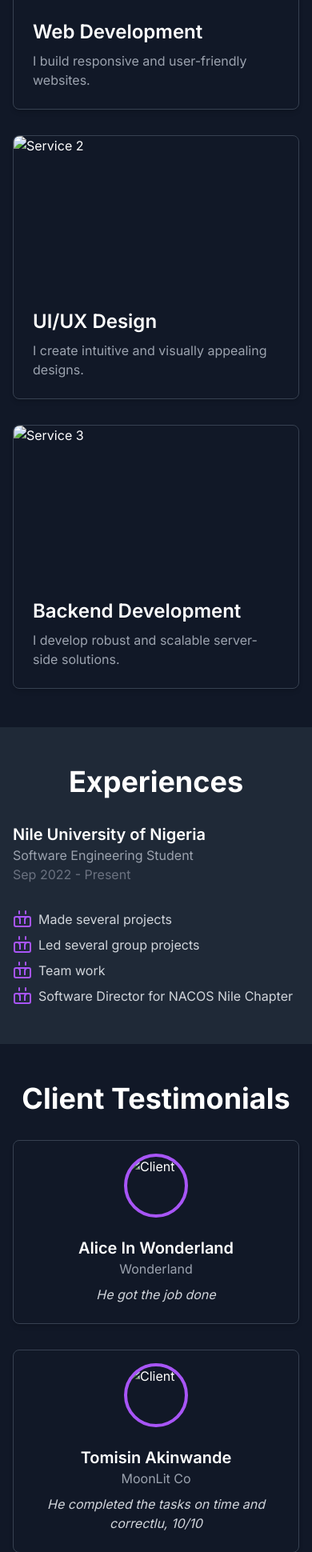
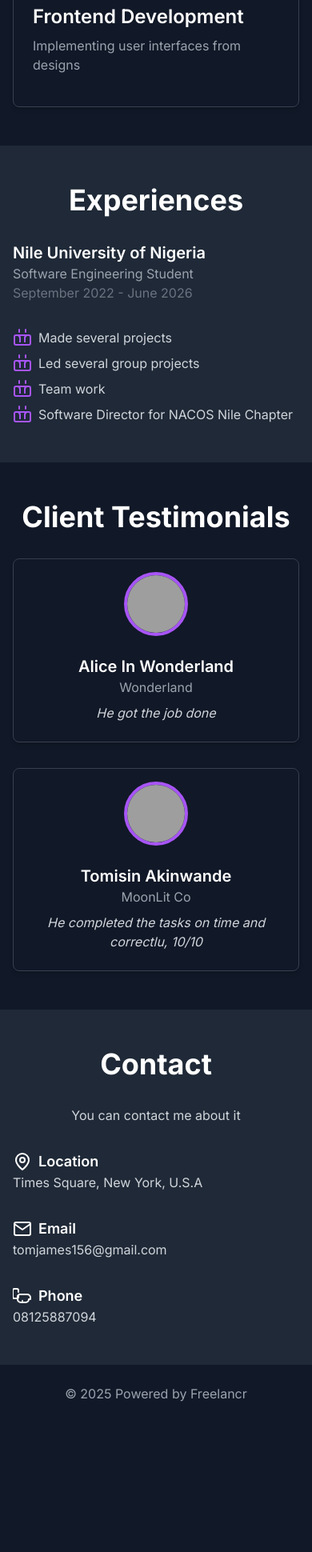
Before and after one commit to tomjames156/showyy, a Flask app: page /profile/tom1/ in a window 390 px wide. Shown: the part 2099-4039 px from the top of the page at 80% size. After the commit the page ends 3851 px from the top, so only its background shows below. Run offline with Flask 3, Linux system fonts and the light colour scheme; parts of the project's set-up code (start-up, migrations or seed data) failed here and were passed over; some libraries are stand-ins or nearby versions; grey boxes are pictures that could not be loaded.

Commit message:
updated portfolio page

```diff
--- a/backend/templates/portfolio.html
+++ b/backend/templates/portfolio.html
@@ -21,47 +21,70 @@
             </div>
         </div>
         <div class="flex gap-4">
-            <a href="#" class="text-gray-400 hover:text-purple-500 transition-colors" aria-label="GitHub">
+            {% if profile.portfolio.social_links %}
+                {% for link in profile.portfolio.social_links %}
+                    {% if link.link_type == 'GitHub' %}
+                        <a target="_blank" href="{{link.link_value}}" class="text-gray-400 hover:text-purple-500 transition-colors" aria-label="GitHub">
                             <svg xmlns="http://www.w3.org/2000/svg" width="24" height="24" viewBox="0 0 24 24" fill="none" stroke="currentColor" stroke-width="2" stroke-linecap="round" stroke-linejoin="round" class="lucide lucide-github"><path d="M15 22v-4a4.8 4.8 0 0 0-1-3.5c3 0 6-2 6-5.5.08-1.25-.27-2.48-1-3.5.28-1.15.28-2.35 0-3.5 0 0-1 0-3 1.5-2.64-.5-5.36-.5-8 0C6 2 5 2 5 2c-.3 1.15-.3 2.35 0 3.5A5.403 5.403 0 0 0 4 9c0 3.5 3 5.5 6 5.5-.39.49-.68 1.3-.87 2.23a4 4 0 0 1-1.13 1.27V22"></path></svg>
                         </a>
-            <a href="#" class="text-gray-400 hover:text-purple-500 transition-colors" aria-label="LinkedIn">
+                    {% endif %}
+                    {% if link.link_type == 'Linkedin' %}
+                        <a target="_blank" href="{{link.link_value}}" class="text-gray-400 hover:text-purple-500 transition-colors" aria-label="LinkedIn">
                             <svg xmlns="http://www.w3.org/2000/svg" width="24" height="24" viewBox="0 0 24 24" fill="none" stroke="currentColor" stroke-width="2" stroke-linecap="round" stroke-linejoin="round" class="lucide lucide-linkedin"><path d="M16 8a6 6 0 0 1 6 6v7h-4v-7a2 2 0 0 0-2-2 2 2 0 0 0-2 2v7h-4v-7a6 6 0 0 1 6-6z"></path><rect width="4" height="12" x="2" y="9"></rect><circle cx="4" cy="4" r="2"></circle></svg>
                         </a>
-             <a href="#" class="text-gray-400 hover:text-purple-500 transition-colors" aria-label="Facebook">
+                    {% endif %}
+                    {% if link.link_type == 'Facebook' %}
+                        <a target="_blank" href={{link.link_value}} class="text-gray-400 hover:text-purple-500 transition-colors" aria-label="Facebook">
                             <svg xmlns="http://www.w3.org/2000/svg" width="24" height="24" viewBox="0 0 24 24" fill="none" stroke="currentColor" stroke-width="2" stroke-linecap="round" stroke-linejoin="round" class="lucide lucide-facebook"><path d="M18 2h-3a5 5 0 0 0-5 5v3H7v4h3v8h4v-8h3l1-4h-4V7a1 1 0 0 1 1-1h3z"></path></svg>
                         </a>
-            <a href="#" class="text-gray-400 hover:text-purple-500 transition-colors" aria-label="Instagram">
-                <svg xmlns="http://www.w3.org/2000/svg" width="24" height="24" viewBox="0 0 24 24" fill="none" stroke="currentColor" stroke-width="2" stroke-linecap="round" stroke-linejoin="round" class="lucide lucide-instagram"><path d="M4 4h16c1.1 0 2-.9 2-2s-.9-2-2-2H4c-1.1 0-2 .9-2 2s.9 2 2 2z"></path><rect width="6" height="6" x="8" y="8" rx="1.5"></rect><path d="M16.64 4.16h.01"></path></svg>
-            </a>
+                    {% endif %}
+                {% endfor %}
+            {% else %}
+                <p>No Social Media yet</p>
+            {% endif %}
         </div>
-        <a href="#" class="mt-4 md:mt-0">
+        {% if profile.portfolio.resume%}
+            <a target="_blank" download href="{{url_for('static', filename='docs/' + profile.portfolio.resume )}}" class="mt-4 md:mt-0">
                 <button class="bg-transparent hover:bg-purple-500 text-purple-400 hover:text-white border border-purple-500/50 px-6 py-2 rounded-md transition-colors">
                     <svg xmlns="http://www.w3.org/2000/svg" width="24" height="24" viewBox="0 0 24 24" fill="none" stroke="currentColor" stroke-width="2" stroke-linecap="round" stroke-linejoin="round" class="lucide lucide-file mr-2"><path d="M6 2v7a3 3 0 0 0 3 3h9v10a2 2 0 0 1-2 2H6a2 2 0 0 1-2-2V2z"></path><path d="M14 2v7h7"></path></svg>
                     Resume
                 </button>
             </a>
+        {% endif %}
     </header>
 
     <section class="container mx-auto px-4 py-12">
         <h2 class="text-4xl font-bold mb-8 text-center">About Me</h2>
         <div class="flex flex-col md:flex-row items-center gap-8">
-            <img src="https://via.placeholder.com/400x300" alt="About Me" class="w-full md:w-1/2 rounded-lg shadow-lg">
+            {% if profile.portfolio.profile_pic %}
+                <img src="{{ url_for('static', filename='images/'+ profile.portfolio.profile_pic) }}" alt="Profile" class="w-full md:w-1/2 rounded-lg shadow-lg">
+            {% else %}
+                <img src="{{ url_for('static', filename='images/'+ 'default_usr.jpg') }}" alt="Profile" class="w-full md:w-1/2 rounded-lg shadow-lg">
+            {% endif %}
             <div class="md:w-1/2 space-y-4">
+                {% if profile.about_section.paragraph1 %}
                     <p class="text-gray-300">
-                    I'm a passionate developer with experience in building web applications. I love turning ideas into reality using code.
+                        {{profile.about_section.paragraph1}}
                     </p>
+                {% endif %}
+                {% if profile.about_section.paragaph2 %}
                     <p class="text-gray-300">
-                    I have worked on various projects, from small websites to complex web applications. My goal is to create efficient, scalable, and user-friendly solutions.
+                        {{profile.about_section.paragraph2}}
                     </p>
-                <p class="text-gray-400">
-                    Here are some of the technologies I work with:
+                {% endif %}
+                {% if profile.about_section.skills_intro %}
+                    <p class="text-gray-300">
+                        {{profile.about_section.skills_intro}}
                     </p>
+                {% endif %}
                 <div class="flex flex-wrap gap-2">
-                    <span class="bg-purple-500/20 text-purple-300 border border-purple-500/50 px-3 py-1 rounded-full text-sm">ReactJS</span>
-                    <span class="bg-purple-500/20 text-purple-300 border border-purple-500/50 px-3 py-1 rounded-full text-sm">Flask</span>
-                    <span class="bg-purple-500/20 text-purple-300 border border-purple-500/50 px-3 py-1 rounded-full text-sm">NextJS</span>
-                    <span class="bg-purple-500/20 text-purple-300 border border-purple-500/50 px-3 py-1 rounded-full text-sm">Firebase</span>
-                    <span class="bg-purple-500/20 text-purple-300 border border-purple-500/50 px-3 py-1 rounded-full text-sm">Node.js</span>
+                    {% if profile.about_section.tools %}
+                        {% for tool in profile.about_section.tools %}
+                        <span class="bg-purple-500/20 text-purple-300 border border-purple-500/50 px-3 py-1 rounded-full text-sm">{{tool.name}}</span>
+                        {% endfor %}
+                    {% else %}
+                        <p>Nothing About Me</p>
+                    {% endif %}
                 </div>
             </div>
         </div>
@@ -71,67 +94,63 @@
         <div class="container mx-auto px-4">
             <h2 class="text-4xl font-bold mb-8 text-center">Projects</h2>
             <div class="grid grid-cols-1 md:grid-cols-2 gap-8">
+                {% if profile.projects %}
+                    {% for project in profile.projects %}
                     <div class="bg-gray-900 border border-gray-700 rounded-lg shadow-md hover:border-purple-500 transition-colors">
-                    <img src="https://via.placeholder.com/600x400" alt="Project 1" class="w-full h-48 object-cover rounded-t-lg">
+                        {% if project.image %}
+                            <img src="{{ url_for('static', filename='images/'+ project.image) }}" alt={{project.name}} class="w-full h-48 object-cover rounded-t-lg">
+                        {% else %}
+                            <img src="{{ url_for('static', filename='images/'+ 'default_picture.jpg') }}" alt={{project.name}} class="w-full h-48 object-cover rounded-t-lg">
+                        {% endif %}
                         <div class="p-6">
-                        <h3 class="text-2xl font-semibold mb-2">Project 1</h3>
+                            <h3 class="text-2xl font-semibold mb-2">{{ project.name }}</h3>
                             <p class="text-gray-400 mb-4">
-                            A brief description of the project.  This project was a tourism web application.
+                                {{ project.description }}
                             </p>
                             <div class="flex flex-wrap gap-2">
-                            <span class="bg-purple-500/20 text-purple-300 border border-purple-500/50 px-3 py-1 rounded-full text-sm">ReactJS</span>
-                            <span class="bg-purple-500/20 text-purple-300 border border-purple-500/50 px-3 py-1 rounded-full text-sm">Tailwind CSS</span>
+                                {% if project.tools %}
+                                    {% for tool in project.tools%}
+                                        <span class="bg-purple-500/20 text-purple-300 border border-purple-500/50 px-3 py-1 rounded-full text-sm">{{ tool.name }}</span>
+                                    {% endfor %}
+                                {% else %}
+                                    <span class="bg-purple-500/20 text-purple-300 border border-purple-500/50 px-3 py-1 rounded-full text-sm">No Tools Added</span>
+                                {% endif %}
                             </div>
                         </div>
                     </div>
-                <div class="bg-gray-900 border border-gray-700 rounded-lg shadow-md hover:border-purple-500 transition-colors">
-                    <img src="https://via.placeholder.com/600x400" alt="Project 2" class="w-full h-48 object-cover rounded-t-lg">
-                    <div class="p-6">
-                        <h3 class="text-2xl font-semibold mb-2">Project 2</h3>
-                        <p class="text-gray-400 mb-4">
-                            Another project description.  This was a freelance portfolio showcase.
-                        </p>
-                        <div class="flex flex-wrap gap-2">
-                            <span class="bg-purple-500/20 text-purple-300 border border-purple-500/50 px-3 py-1 rounded-full text-sm">NextJS</span>
-                            <span class="bg-purple-500/20 text-purple-300 border border-purple-500/50 px-3 py-1 rounded-full text-sm">Flask</span>
-                        </div>
-                    </div>
-                </div>
+                    {% endfor %}
+                {% else %}
+                    <p>No Projects Yet</p>
+                {% endif %}
             </div>
         </div>
     </section>
 
     <section class="container mx-auto px-4 py-12">
         <h2 class="text-4xl font-bold mb-8 text-center">Services</h2>
-        <p class="text-gray-300 text-center mb-8">Here are some of the services I offer:</p>
+        {% if profile.services_section.intro_text %}
+            <p class="text-gray-300 text-center mb-8">{{ profile.services_section.intro_text }}</p>
+        {% endif %}
         <div class="grid grid-cols-1 md:grid-cols-3 gap-8">
+            {% if profile.services_section.services %}
+                    {% for service in profile.services_section.services %}
                     <div class="bg-gray-900 border border-gray-700 rounded-lg shadow-md hover:border-purple-500 transition-colors">
-                 <img src="https://via.placeholder.com/400x300" alt="Service 1" class="w-full h-48 object-cover rounded-t-lg">
+                        {% if service.image %}
+                            <img src="{{ url_for('static', filename='images/'+ service.image) }}" alt={{service.name}} class="w-full h-48 object-cover rounded-t-lg">
+                        {% else %}
+                            <img src="{{ url_for('static', filename='images/'+ 'default_picture.jpg') }}" alt={{service.name}} class="w-full h-48 object-cover rounded-t-lg">
+                        {% endif %}
                         <div class="p-6">
-                    <h3 class="text-2xl font-semibold mb-2">Web Development</h3>
-                    <p class="text-gray-400">
-                        I build responsive and user-friendly websites.
+                            <h3 class="text-2xl font-semibold mb-2">{{ service.name }}</h3>
+                            <p class="text-gray-400 mb-4">
+                                {{ service.description }}
                             </p>
                         </div>
                     </div>
-            <div class="bg-gray-900 border border-gray-700 rounded-lg shadow-md hover:border-purple-500 transition-colors">
-                <img src="https://via.placeholder.com/400x300" alt="Service 2" class="w-full h-48 object-cover rounded-t-lg">
-                <div class="p-6">
-                    <h3 class="text-2xl font-semibold mb-2">UI/UX Design</h3>
-                    <p class="text-gray-400">
-                       I create intuitive and visually appealing designs.
-                    </p>
-                </div>
-            </div>
-            <div class="bg-gray-900 border border-gray-700 rounded-lg shadow-md hover:border-purple-500 transition-colors">
-                <img src="https://via.placeholder.com/400x300" alt="Service 3" class="w-full h-48 object-cover rounded-t-lg">
-                <div class="p-6">
-                    <h3 class="text-2xl font-semibold mb-2">Backend Development</h3>
-                    <p class="text-gray-400">
-                        I develop robust and scalable server-side solutions.
-                    </p>
-                </div>
-            </div>
+                    {% endfor %}
+                {% else %}
+                    <p>No Projects Yet</p>
+                {% endif %}
         </div>
     </section>
 
@@ -139,31 +158,36 @@
         <div class="container mx-auto px-4">
             <h2 class="text-4xl font-bold mb-8 text-center">Experiences</h2>
             <div class="space-y-8">
+                {% if profile.experiences %}
+                    {% for experience in profile.experiences %}
                         <div class="flex flex-col md:flex-row gap-8">
                             <div class="md:w-1/4">
-                        <h3 class="text-xl font-semibold">Nile University of Nigeria</h3>
-                        <p class="text-gray-400">Software Engineering Student</p>
-                        <p class="text-gray-500">Sep 2022 - Present</p>
+                                <h3 class="text-xl font-semibold">{{experience.organization}}</h3>
+                                <p class="text-gray-400">{{experience.role}}</p>
+                                <p class="text-gray-500">{{get_date_string(experience.start_date)}} - {% if experience.end_date %}
+                                    {{get_date_string(experience.end_date)}}
+                                    {% else %}
+                                        Present
+                                    {% endif %}
+                                </p>
                             </div>
                             <div class="md:w-3/4 space-y-2">
+                                {% if experience.bullet_points %}
+                                    {% for bullet in experience.bullet_points %}
                                         <div class="flex items-start gap-2">
                                             <svg xmlns="http://www.w3.org/2000/svg" width="24" height="24" viewBox="0 0 24 24" fill="none" stroke="currentColor" stroke-width="2" stroke-linecap="round" stroke-linejoin="round" class="lucide lucide-briefcase text-purple-500 flex-shrink-0"><rect width="20" height="12" x="2" y="9" rx="2" ry="2"></rect><path d="M9 17v-4c0-1.333-.8-4-3-4"></path><path d="M15 17v-4c0-1.333.8-4 3-4"></path><path d="M8 2v3"></path><path d="M16 2v3"></path><path d="M9 17v-4c0-1.333-.8-4-3-4"></path><path d="M15 17v-4c0-1.333.8-4 3-4"></path></svg>
-                            <p class="text-gray-300">Made several projects</p>
+                                            <p class="text-gray-300">{{bullet.bullet_point}}</p>
                                         </div>
-                        <div class="flex items-start gap-2">
-                            <svg xmlns="http://www.w3.org/2000/svg" width="24" height="24" viewBox="0 0 24 24" fill="none" stroke="currentColor" stroke-width="2" stroke-linecap="round" stroke-linejoin="round" class="lucide lucide-briefcase text-purple-500 flex-shrink-0"><rect width="20" height="12" x="2" y="9" rx="2" ry="2"></rect><path d="M9 17v-4c0-1.333-.8-4-3-4"></path><path d="M15 17v-4c0-1.333.8-4 3-4"></path><path d="M8 2v3"></path><path d="M16 2v3"></path><path d="M9 17v-4c0-1.333-.8-4-3-4"></path><path d="M15 17v-4c0-1.333.8-4 3-4"></path></svg>
-                            <p class="text-gray-300">Led several group projects</p>
-                        </div>
-                        <div class="flex items-start gap-2">
-                            <svg xmlns="http://www.w3.org/2000/svg" width="24" height="24" viewBox="0 0 24 24" fill="none" stroke="currentColor" stroke-width="2" stroke-linecap="round" stroke-linejoin="round" class="lucide lucide-briefcase text-purple-500 flex-shrink-0"><rect width="20" height="12" x="2" y="9" rx="2" ry="2"></rect><path d="M9 17v-4c0-1.333-.8-4-3-4"></path><path d="M15 17v-4c0-1.333.8-4 3-4"></path><path d="M8 2v3"></path><path d="M16 2v3"></path><path d="M9 17v-4c0-1.333-.8-4-3-4"></path><path d="M15 17v-4c0-1.333.8-4 3-4"></path></svg>
-                            <p class="text-gray-300">Team work</p>
-                        </div>
-                         <div class="flex items-start gap-2">
-                            <svg xmlns="http://www.w3.org/2000/svg" width="24" height="24" viewBox="0 0 24 24" fill="none" stroke="currentColor" stroke-width="2" stroke-linecap="round" stroke-linejoin="round" class="lucide lucide-briefcase text-purple-500 flex-shrink-0"><rect width="20" height="12" x="2" y="9" rx="2" ry="2"></rect><path d="M9 17v-4c0-1.333-.8-4-3-4"></path><path d="M15 17v-4c0-1.333.8-4 3-4"></path><path d="M8 2v3"></path><path d="M16 2v3"></path><path d="M9 17v-4c0-1.333-.8-4-3-4"></path><path d="M15 17v-4c0-1.333.8-4 3-4"></path></svg>
-                            <p class="text-gray-300">Software Director for NACOS Nile Chapter</p>
+                                    {% endfor %}
+                                {% else %}
+                                    <p>No Bullet Points yet</p>
+                                {% endif %}
                             </div>
                         </div>
-                </div>
+                    {% endfor %}
+                {% else %}
+                <p>No Experience Yet</p>
+                {% endif %}
             </div>
         </div>
     </section>
@@ -174,7 +198,11 @@
             {% if profile.client_testimonials %}
                 {% for testimonial in profile.client_testimonials %}
                 <div class="bg-gray-900 border border-gray-700 rounded-lg shadow-md">
-                    <img src="https://via.placeholder.com/100" alt="Client 1" class="w-20 h-20 rounded-full mx-auto mt-4 border-4 border-purple-500">
+                    {% if testimonial.image %}
+                        <img src="{{ url_for('static', filename='images/'+ testimonial.image) }}" alt={{testimonial.name}} class="w-20 h-20 rounded-full mx-auto mt-4 border-4 border-purple-500">
+                    {% else %}
+                        <img src="{{ url_for('static', filename='images/'+ 'default_usr.jpg') }}" alt={{testimonial.name}} class="w-20 h-20 rounded-full mx-auto mt-4 border-4 border-purple-500">
+                    {% endif %}
                     <div class="p-6 text-center">
                         <h3 class="text-xl font-semibold">{{testimonial.name}}</h3>
                         <p class="text-gray-400 mb-2">{{testimonial.organization}}</p>
@@ -222,7 +250,7 @@
 
     <footer class="bg-gray-900 py-6">
         <div class="container mx-auto px-4 text-center text-gray-400">
-            &copy; 2024 John Doe. All rights reserved.
+            &copy; 2025 Powered by Freelancr
         </div>
     </footer>
 </body>
--- a/backend/views.py
+++ b/backend/views.py
@@ -72,10 +72,14 @@ def start(current_user):
     return render_template('home.html', user=user)
 
 
+def get_date_string(date):
+    return date.strftime("%B %Y")
+
+
 @views.route('/profile/<string:username>/', methods=['GET'])
 def get_user_profile(username):
     profile = User.query.filter_by(username=username).one_or_404()
-    return render_template('portfolio.html', profile=profile.profile_dict())
+    return render_template('portfolio.html', profile=profile.profile_dict(), get_date_string=get_date_string)
 
 
 @views.route("/users/", methods=['GET'])
```
Also changed, not shown: instance/folio.db. Lines whose indentation alone changed are shown as unchanged.
